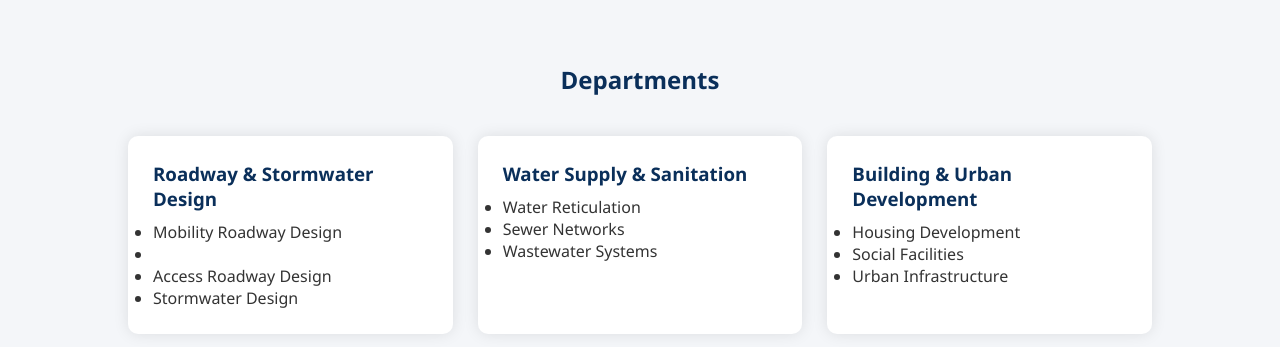
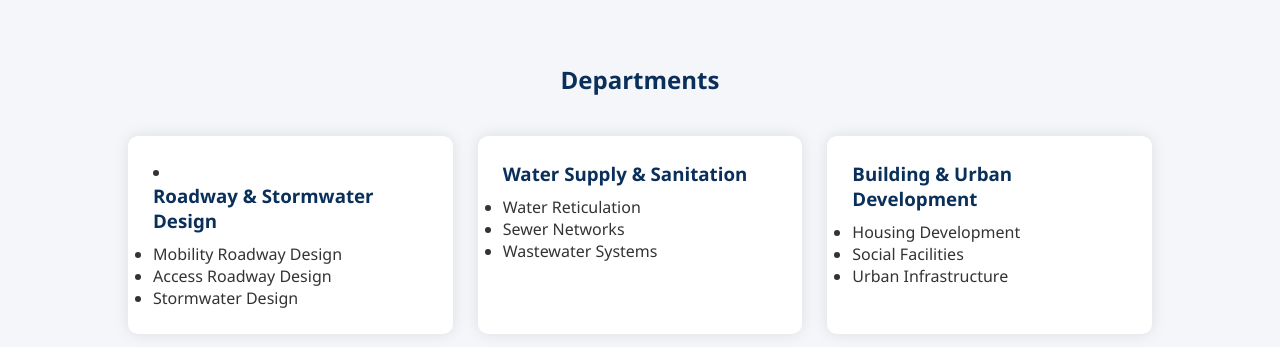
Before and after one commit to Rivoangel/Capstone-project, a website built with Parcel: page departments.html in a window 1280 px wide. Shown: the part 97-444 px from the top of the page. Built offline with nearby package versions, Linux system fonts and the light colour scheme.

Commit message:
Update departments.html

```diff
--- a/departments.html
+++ b/departments.html
@@ -31,10 +31,9 @@
 <div class="cards">
 
 <div class="card">
-<h3>Roadway & Stormwater Design</h3>
+<li><a href="leadership.html"></a><h3>Roadway & Stormwater Design</h3></li>
 <ul>
 <li>Mobility Roadway Design</li>
-  <li><a href="leadership.html"></a></li>
 <li>Access Roadway Design</li>
 <li>Stormwater Design</li>
 </ul>
```
